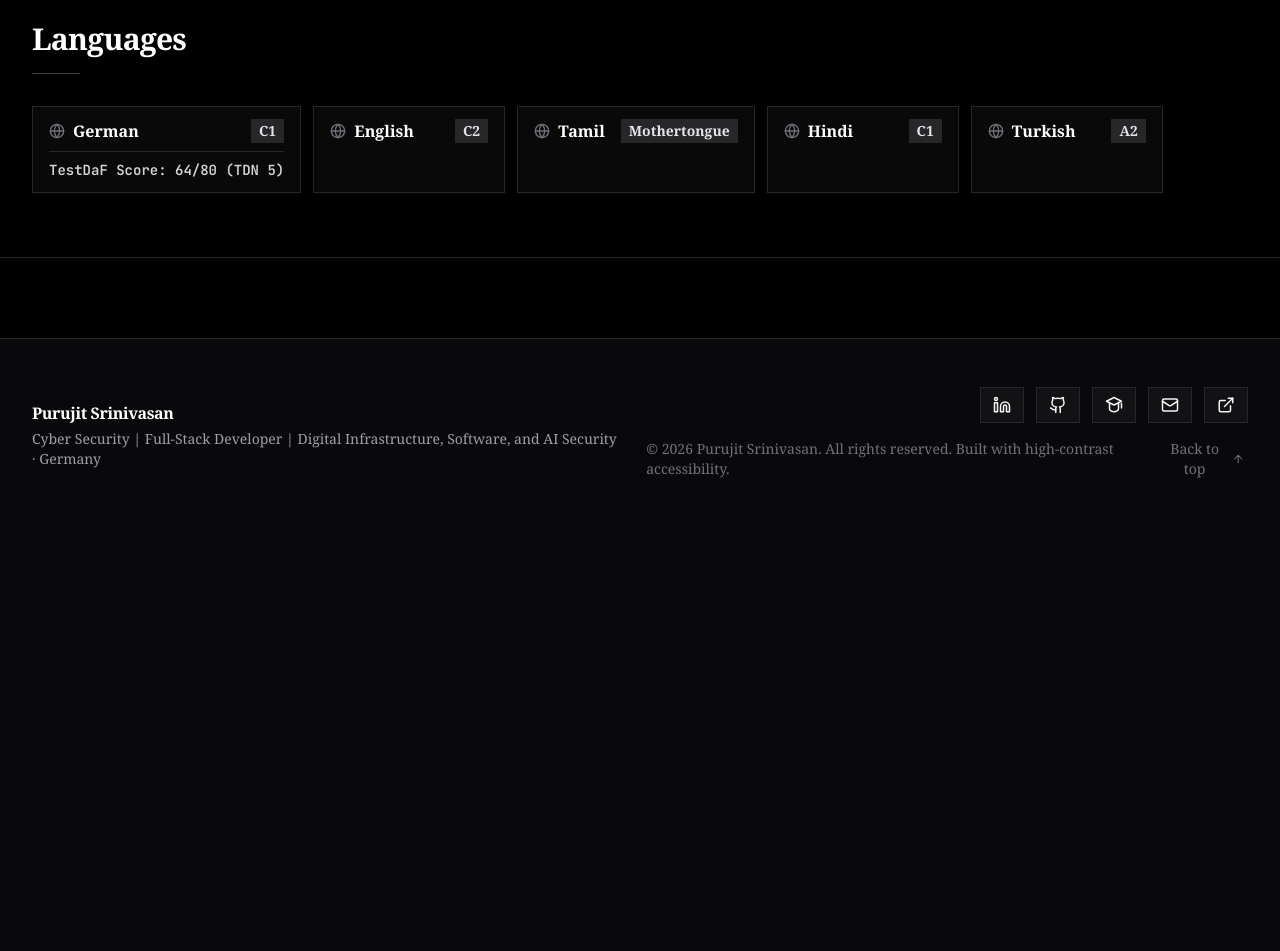
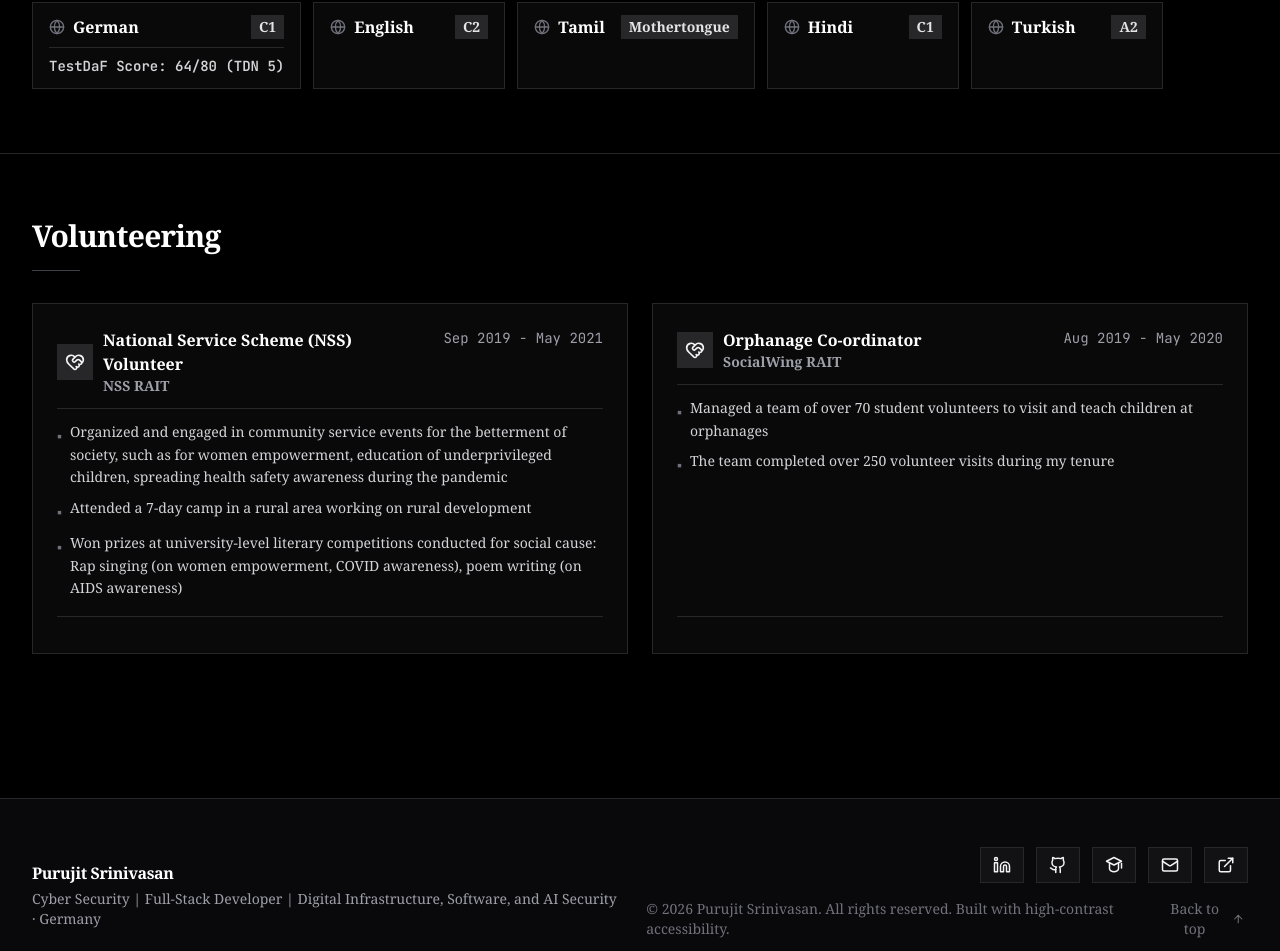
Before and after one commit to ipurujit/portfolio, a React (Vite) app: page / in a window 1280 px wide. Shown: the part 9681-10632 px from the top of the page. Before the commit the page ends 10212 px from the top, so only its background shows below. Built offline with nearby package versions, Linux system fonts and the light colour scheme; a web font is replaced by a local one.

Commit message:
add volunteering

```diff
--- a/src/App.tsx
+++ b/src/App.tsx
@@ -46,7 +46,7 @@ const PortfolioContent: React.FC = () => {
         <PublicationsSection />
         <CertificationsSection />
         <LanguagesSection />
-        {/* <VolunteeringSection /> */}
+        <VolunteeringSection />
       </main>
 
       {/* Interactive skill filter notification bar */}
--- a/src/components/Navbar.tsx
+++ b/src/components/Navbar.tsx
@@ -98,12 +98,12 @@ export const Navbar: React.FC = () => {
       label: data.navigation.workAuth,
       icon: <FileCheck className="w-4 h-4" aria-hidden="true" />,
     },
+    */
     {
       href: '#volunteering',
       label: data.navigation.volunteering,
       icon: <HeartHandshake className="w-4 h-4" aria-hidden="true" />,
     },
-    */
   ];
 
   const handleLanguageSelect = (newLocale: Locale) => {
--- a/src/data/de.ts
+++ b/src/data/de.ts
@@ -12,7 +12,7 @@ export const DE_DATA: PortfolioData = {
     nationality: 'Inder',
     bio:
       `Ich ermögliche sichere Architektur, Entwicklung, Bereitstellung und Verwaltung von Software und Infrastruktur:
-- Erfahrener Software- und Cloud-Engineer (3+ Jahre)
+- Mehrjähriger Software- und Cloud-Engineer (3+ Jahre)
 - Microsoft Certified Cloud and AI Security Engineer Associate (SC-500), CCNA
 - M.Sc. in angewandter Cybersicherheit (Erasmus Mundus CyberMACS, 3,92/4 Note)
 - C1-Deutsch (beweisbar mit TestDaF TDN 5 Ergebnis) und C2-Englisch
@@ -25,10 +25,8 @@ Was ich mitbringe:
 
 Ich suche Stellen wie die Folgenden:
 - Cyber Security Engineer/Consultant
-- Cloud Engineer/Consultant/Architekt
-- System Administrator/DevOps Engineer/Fachinformatiker für Systemintegration
-- Software Engineer
-- Forward Deployed Engineer
+- Cloud oder DevOps Engineer/Consultant
+- Software Engineer/Consultant/Architekt
 
 Verfügbarkeit: ab sofort
 
@@ -410,23 +408,23 @@ Empfehlungen, Tipps oder auch nur Vernetzen-Anfragen sind willkommen!`,
     {
       id: 'nss-sowrait',
       role: 'National Service Scheme (NSS) Ehrenamtlicher',
-      organization: '',
+      organization: 'NSS RAIT',
       period: '09.2019 - 05.2021',
       description: [
-        'Organisiert und engagiert in Gemeinschaftsdienstveranstaltungen für die Verbesserung der Gesellschaft, wie z.B. Frauenförderung, Bildung benachteiligter Kinder und Verbreitung von Gesundheitssicherheitsbewusstsein während der Pandemie.',
-        'Teilnahme an einem 7-tägigen Camp in einem ländlichen Gebiet zur Arbeit an der ländlichen Entwicklung.',
-        'Preise bei universitätsweiten literarischen Wettbewerben, die für soziale Zwecke durchgeführt wurden: Rap-Gesang (über Frauenförderung, COVID-Bewusstsein), Gedichteschreiben (über AIDS-Bewusstsein)',
+        'Organisiert und engagiert in Gemeinschaftsdienstveranstaltungen für die Verbesserung der Gesellschaft, wie z.B. Frauenförderung, Bildung benachteiligter Kinder und Verbreitung von Gesundheitsaufklärung während der Pandemie',
+        'Teilnahme an einem 7-tägigen Camp in einem ländlichen Gebiet zur Arbeit an der ländlichen Entwicklung',
+        'Preise bei universitätsweiten literarischen Wettbewerben, die für soziale Zwecke durchgeführt wurden: Rap-Gesang (über Frauenförderung, COVID-19 Awareness), Gedichteschreiben (über AIDS-Awareness)',
       ],
       skills: [],
     },
     {
       id: 'orph-leader',
       role: 'Waisenhaus Koordinator',
-      organization: '',
+      organization: 'SocialWing RAIT',
       period: '08.2019 - 05.2020',
       description: [
-        'Verwaltung eines Teams von über 70 studentischen Freiwilligen, um Kinder in Waisenhäusern zu besuchen und zu unterrichten.',
-        'Während meiner Amtszeit haben wir über 250 Freiwilligenbesuche abgeschlossen.',
+        'Verwaltung eines Teams von über 70 studentischen Ehrenamtlichen, um Kinder in Waisenhäusern in der Nähe zu besuchen und zu unterrichten oder beim Lernen zu unterstützen',
+        'Während meiner Amtszeit haben wir über 250 Freiwilligenbesuche abgeschlossen',
       ],
       skills: [],
     },
--- a/src/data/en.ts
+++ b/src/data/en.ts
@@ -18,19 +18,15 @@ export const EN_DATA: PortfolioData = {
 - C1-level German (proof: TestDaF score of TDN 5) and C2-level English
 
 What I bring with me:
-
 - Software Engineering: Java/Spring Boot, Node.js/TypeScript, React/Next.js, PostgreSQL, MongoDB, Kafka, Python
 - Cloud and IAM: Multi-cloud (AWS/GCP/Azure), IAM roles and policies, federated identities (OIDC, OAuth 2.0, SAML), Workload Identity Federation, Keycloak
 - AppSec and DevSecOps: SAST (SonarQube) and DAST (ZAP) in CI/CD pipelines, Terraform, Kubernetes, Docker
 - GRC: Vulnerability and incident management according to ISO/IEC 27001 and BSI IT-Grundschutz, risk analysis and assessment
 
 I am open to the following kind of roles:
-
 - Cybersecurity Engineer/Consultant
-- Cloud Engineer/Consultant/Architect
-- System Administrator/DevOps Engineer
-- Software Engineer
-- Forward Deployed Engineer
+- Cloud or DevOps Engineer/Consultant
+- Software Engineer/Consultant/Architect
 
 Availability: immediately
 
@@ -412,11 +408,11 @@ Recommendations, tips, or even just networking requests are welcome!`,
     {
       id: 'nss-sowrait',
       role: 'National Service Scheme (NSS) Volunteer',
-      organization: '',
+      organization: 'NSS RAIT',
       period: 'Sep 2019 - May 2021',
       description: [
-        'Organized and engaged in community service events for the betterment of society, such as for women empowerment, education of underprivileged children, spreading health safety awareness during the pandemic.',
-        'Attended a 7-day camp in a rural area working on rural development.',
+        'Organized and engaged in community service events for the betterment of society, such as for women empowerment, education of underprivileged children, spreading health safety awareness during the pandemic',
+        'Attended a 7-day camp in a rural area working on rural development',
         'Won prizes at university-level literary competitions conducted for social cause: Rap singing (on women empowerment, COVID awareness), poem writing (on AIDS awareness)'
       ],
       skills: [],
@@ -424,11 +420,11 @@ Recommendations, tips, or even just networking requests are welcome!`,
     {
       id: 'orph-leader',
       role: 'Orphanage Co-ordinator',
-      organization: '',
+      organization: 'SocialWing RAIT',
       period: 'Aug 2019 - May 2020',
       description: [
-        'Managed a team of over 70 student volunteers to visit and teach children at orphanages.',
-        'The team completed over 250 volunteer visits during my tenure.',
+        'Managed a team of over 70 student volunteers to visit and teach children at orphanages',
+        'The team completed over 250 volunteer visits during my tenure',
       ],
       skills: [],
     },
```
